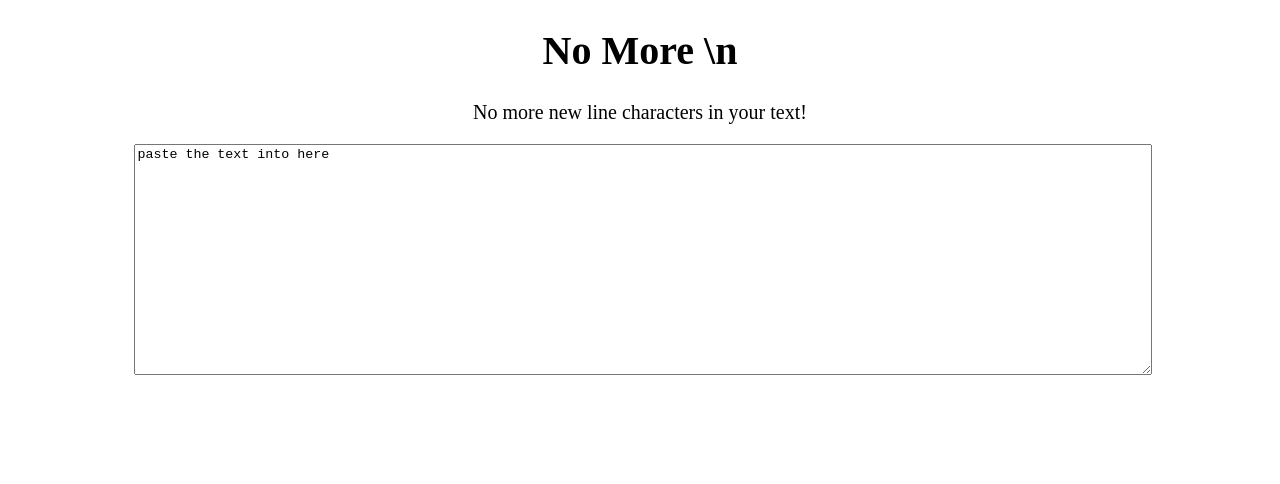
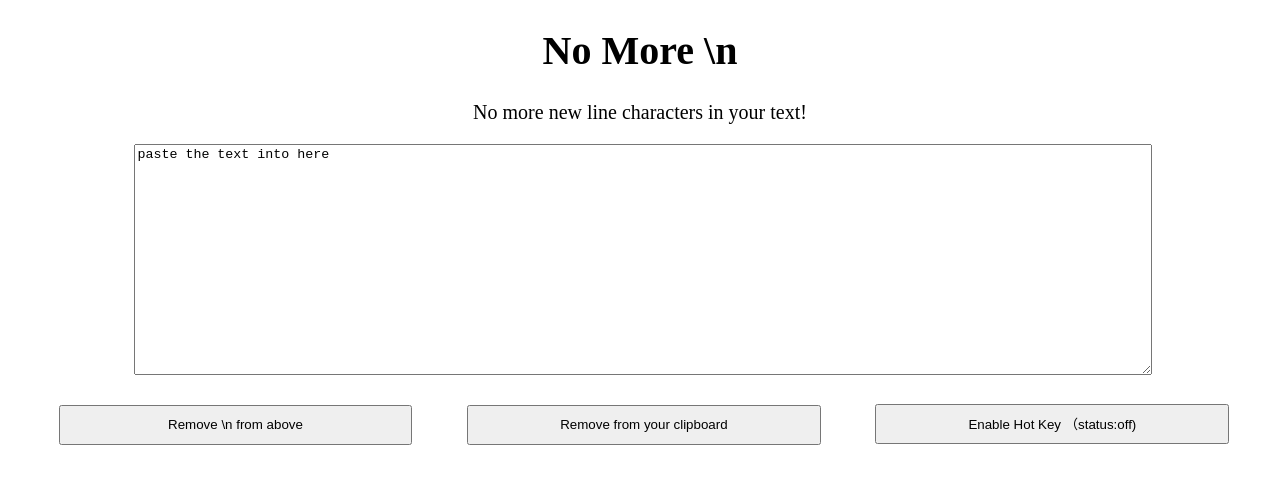
Before and after one commit to anbaximeiza/Chrome_extension_no_more_next_line, a plain HTML site: page index.html in a window 1280 px wide. Drawn offline with Linux system fonts and the light colour scheme.

Commit message:
add 3 buttons, create css sheet and positioned them

```diff
--- a/index.html
+++ b/index.html
@@ -3,16 +3,24 @@
 
 <head>
     <title>No More \n</title>
+    <link rel="stylesheet" href="style.css">
 </head>
 
 <body>
     <h1 style="text-align: center; font-size: 40px;">No More \n</h1>
     <p style="text-align: center; font-size: 20px;">No more new line characters in your text!</p>
-    <form>
+    <!-- textRec for user's input data -->
+    <form id="textRec">
         <textarea id="rawText" name="rawText" rows="15" cols="40" style="width: 80%; position:relative; left: 10%;">
 paste the text into here
         </textarea>
     </form>
+    <div style="position: relative; left: 2%;">
+        <button type="submit" form="textRec" class="actionButtons">Remove \n from above</button>
+        <button type="submit" form="textRec" class="actionButtons">Remove from your clipboard</button>
+        <button type="submit" form="textRec" class="actionButtons">Enable Hot Key （status:off)</button>
+    </div>
+
 </body>
 
 </html>
--- /dev/null
+++ b/style.css
@@ -0,0 +1,5 @@
+.actionButtons{
+    height: 40px;
+    width: 28%;
+    margin: 2%;
+}
```
